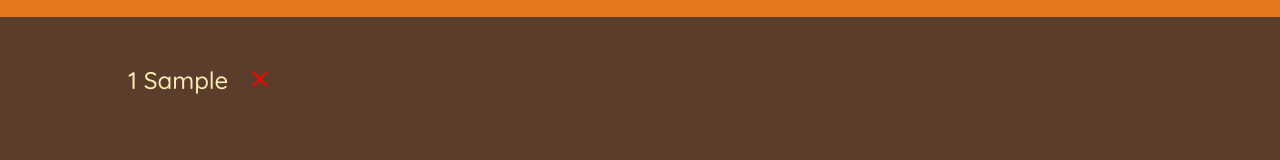
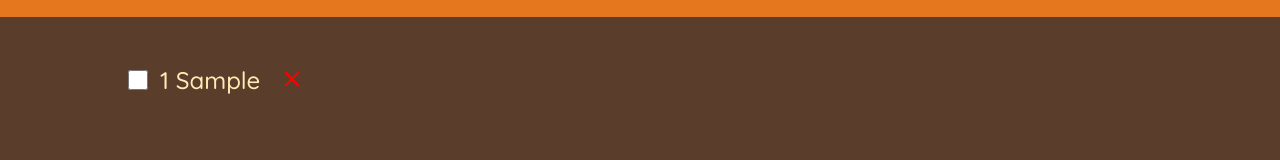
Before and after one commit to clintmadeit/React-Ultimate, a React (Create React App) app in the folder travel-list/: page / in a window 1280 px wide. Both pictures are taken after typing "Sample" into the empty fields and a click on the button "ADD". Shown: the part 260-420 px from the top of the page. Built offline with nearby package versions, Linux system fonts and the light colour scheme.

Commit message:
toogle between packed items and unpacked items functionality

```diff
--- a/travel-list/src/App.js
+++ b/travel-list/src/App.js
@@ -2,10 +2,10 @@ import { useState } from "react";
 import "./styles.css";
 import { CgClose } from "react-icons/cg";
 
-const initialItems = [
-  { id: 1, description: "Passports", quantity: 2, packed: false },
-  { id: 2, description: "Socks", quantity: 12, packed: true },
-];
+// const initialItems = [
+//   { id: 1, description: "Passports", quantity: 2, packed: false },
+//   { id: 2, description: "Socks", quantity: 12, packed: true },
+// ];
 
 export default function App() {
   const [items, setItems] = useState([]);
@@ -13,11 +13,25 @@ export default function App() {
   function handleAddItems(item) {
     setItems((items) => [...items, item]);
   }
+  function handleDelete(id) {
+    setItems((items) => items.filter((item) => item.id !== id));
+  }
+  function handleToggleItem(id) {
+    setItems((items) =>
+      items.map((item) =>
+        item.id === id ? { ...item, packed: !item.packed } : item
+      )
+    );
+  }
   return (
     <div className="app">
       <Logo />
       <Form onAddItems={handleAddItems} />
-      <ParkingList items={items} />
+      <ParkingList
+        items={items}
+        onDeleteItem={handleDelete}
+        onToggleItem={handleToggleItem}
+      />
       <Stats />
     </div>
   );
@@ -67,25 +81,38 @@ function Form({ onAddItems }) {
   );
 }
 
-function ParkingList({ items }) {
+function ParkingList({ items, onDeleteItem, onToggleItem }) {
   return (
     <div className="list">
       <ul>
         {items.map((item) => (
-          <Item item={item} key={item.id} />
+          <Item
+            item={item}
+            key={item.id}
+            onDeleteItem={onDeleteItem}
+            onToggleItem={onToggleItem}
+          />
         ))}
       </ul>
     </div>
   );
 }
 
-function Item({ item }) {
+function Item({ item, onDeleteItem, onToggleItem }) {
   return (
     <li>
+      <input
+        type="checkbox"
+        value={item.packed}
+        onChange={() => onToggleItem(item.id)}
+      />
       <span style={item.packed ? { textDecoration: "line-through" } : {}}>
         {item.quantity} {item.description}
       </span>
-      <button style={{ color: "red", fontSize: "inherit" }}>
+      <button
+        style={{ color: "red", fontSize: "inherit" }}
+        onClick={() => onDeleteItem(item.id)}
+      >
         {<CgClose />}
       </button>
     </li>
```
